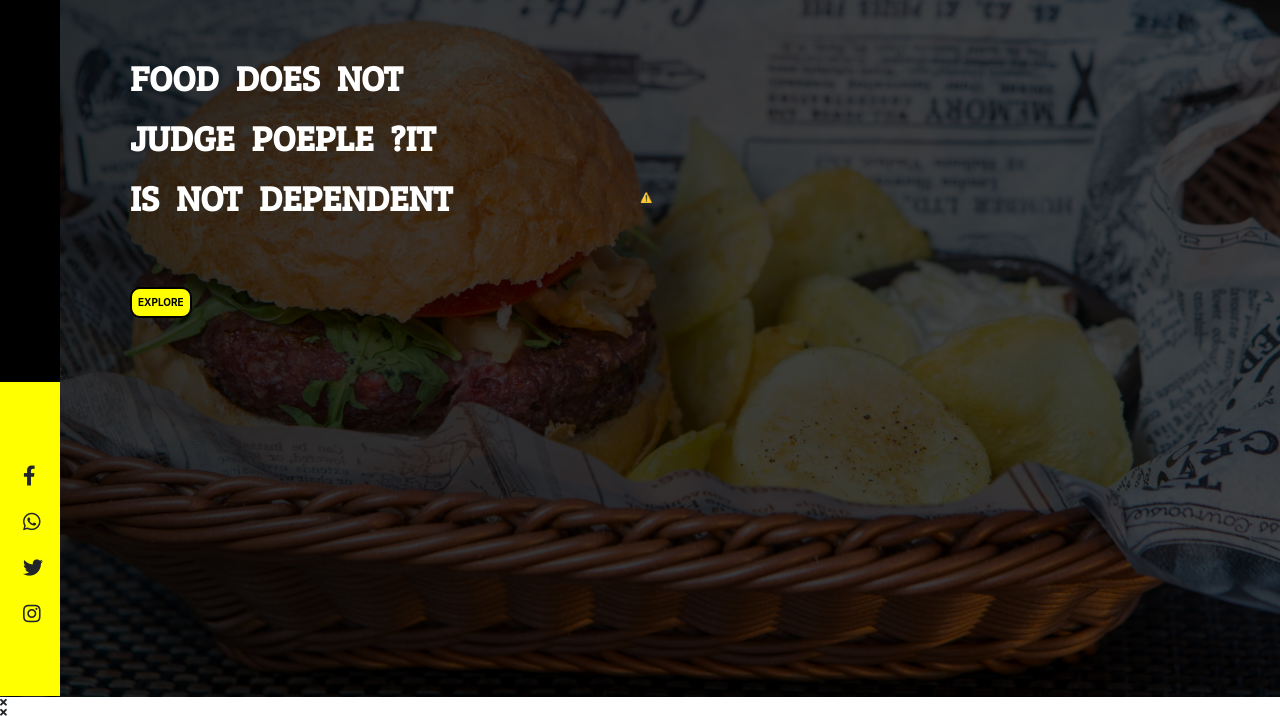
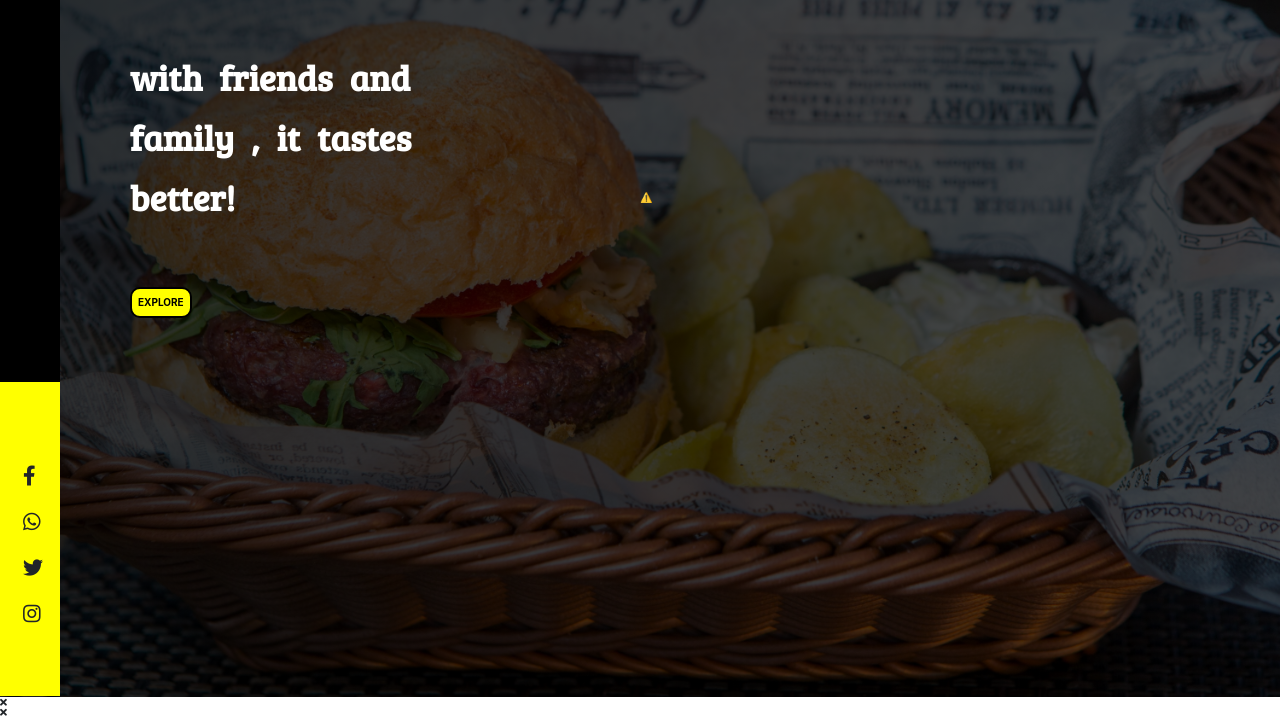
Before and after one commit to chethan-kumar-dev/RESPON, a plain HTML site: page index.html in a window 1280 px wide. Shown: the part 103-819 px from the top of the page. Drawn offline with nearby package versions, Linux system fonts and the light colour scheme; no server answers.

Commit message:
Update index.html

```diff
--- a/index.html
+++ b/index.html
@@ -46,7 +46,7 @@
                     </div>
             </div>
             <div class="second-part">
-                <div class="title">FOOD DOES NOT JUDGE POEPLE ?IT IS NOT DEPENDENT</div>
+                <div class="title">with friends and family , it tastes better!</div>
                     <div class="explore">
                         <button class="explore-btn" onclick="showUp()">EXPLORE</button>
                     </div>
```
